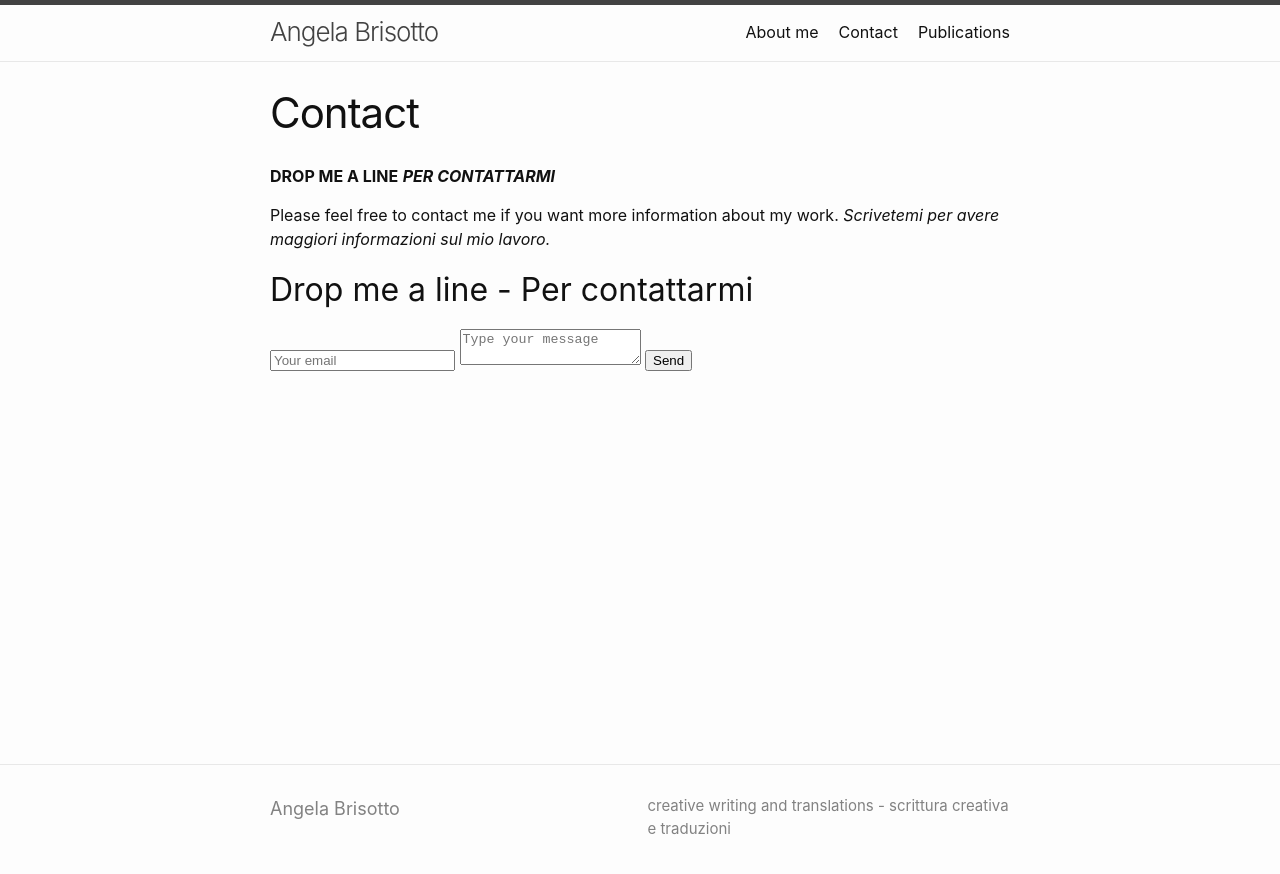
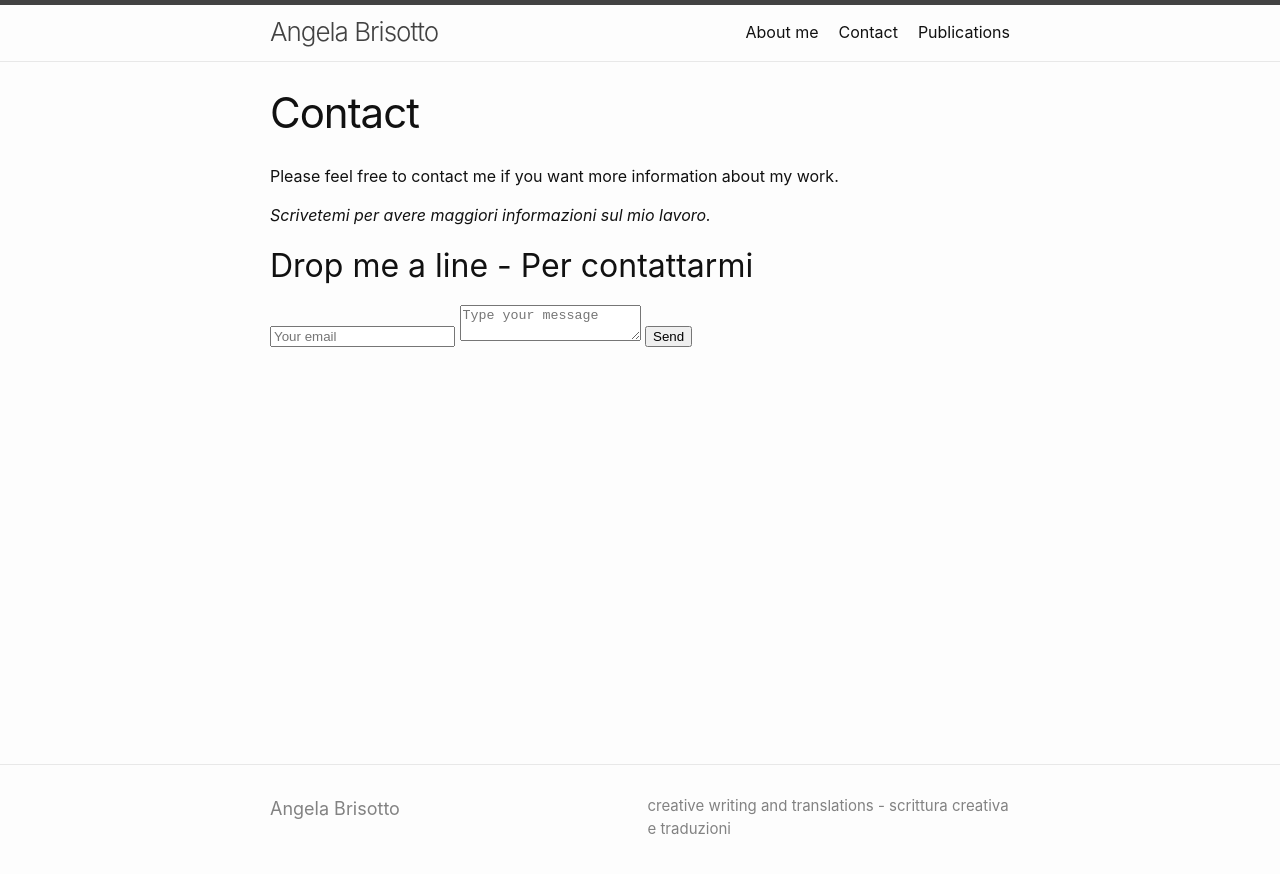
Before and after one commit to angelabrisotto/angelabrisotto.github.io, a Jekyll site: the page built from contact.md, in a window 1280 px wide. Shown: the top 874 px of the page. Built offline with Jekyll 4.4.1, drawn with Linux system fonts in a browser that asks for light colours.

Commit message:
Update contact.md

```diff
--- a/contact.md
+++ b/contact.md
@@ -4,10 +4,8 @@ title: Contact
 permalink: /contact/
 ---
 
-**DROP ME A LINE**
-***PER CONTATTARMI***
+Please feel free to contact me if you want more information about my work.
 
-Please feel free to contact me if you want more information about my work.
 _Scrivetemi per avere maggiori informazioni sul mio lavoro._
 
 <div id="contact">
```
